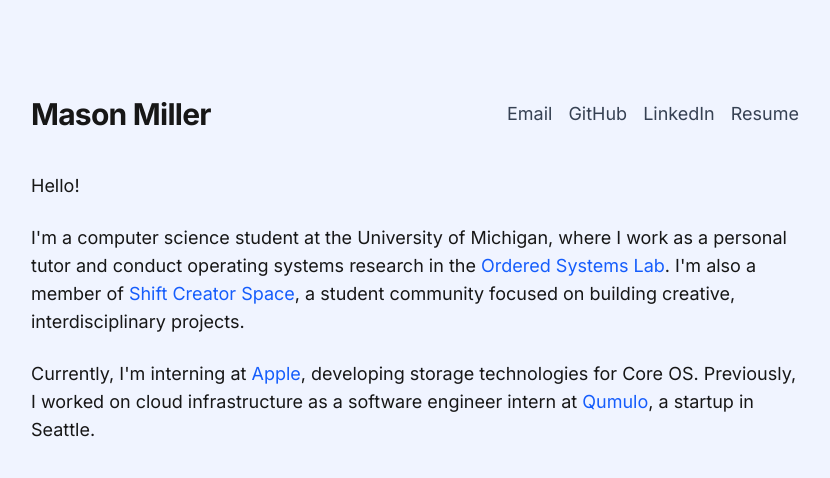
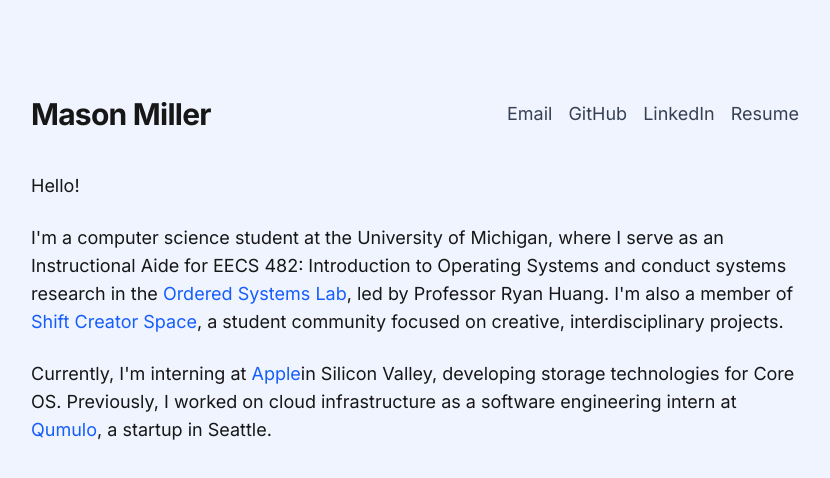
Before and after one commit to masonmill/website, a Next.js app: page / in a window 1280 px wide. Shown: the top 478 px of the page, without its empty margins (225-1055 px from the left). Built offline with nearby package versions, Linux system fonts and the light colour scheme.

Commit message:
Update about

```diff
--- a/app/page.tsx
+++ b/app/page.tsx
@@ -77,8 +77,8 @@ export default function Home() {
             <p className="mt-0">Hello!</p>
             <p>
               I&apos;m a computer science student at the University of Michigan,
-              where I work as a personal tutor and conduct operating systems
-              research in the{" "}
+              where I serve as an Instructional Aide for EECS 482: Introduction
+              to Operating Systems and conduct systems research in the{" "}
               <Link
                 href="https://orderlab.io/"
                 className="text-blue-600 hover:underline"
@@ -87,7 +87,7 @@ export default function Home() {
               >
                 Ordered Systems Lab
               </Link>
-              . I&apos;m also a member of{" "}
+              , led by Professor Ryan Huang. I&apos;m also a member of{" "}
               <Link
                 href="https://shiftcreator.space/"
                 className="text-blue-600 hover:underline"
@@ -96,8 +96,8 @@ export default function Home() {
               >
                 Shift Creator Space
               </Link>
-              , a student community focused on building creative,
-              interdisciplinary projects.
+              , a student community focused on creative, interdisciplinary
+              projects.
             </p>
             <p>
               Currently, I&apos;m interning at{" "}
@@ -109,8 +109,9 @@ export default function Home() {
               >
                 Apple
               </Link>
-              , developing storage technologies for Core OS. Previously, I
-              worked on cloud infrastructure as a software engineer intern at{" "}
+              in Silicon Valley, developing storage technologies for Core OS.
+              Previously, I worked on cloud infrastructure as a software
+              engineering intern at{" "}
               <Link
                 href="https://qumulo.com/"
                 className="text-blue-600 hover:underline"
```
